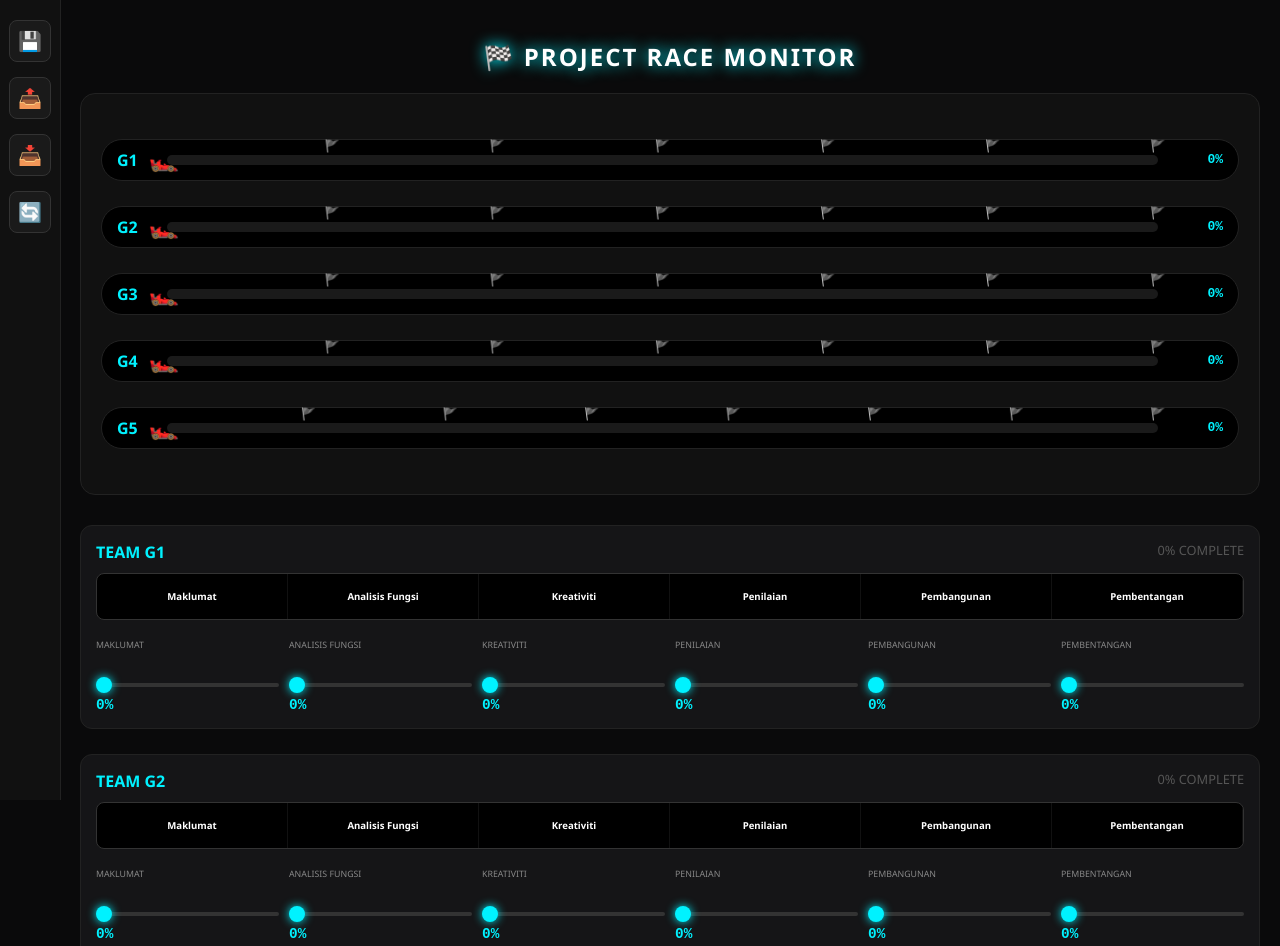
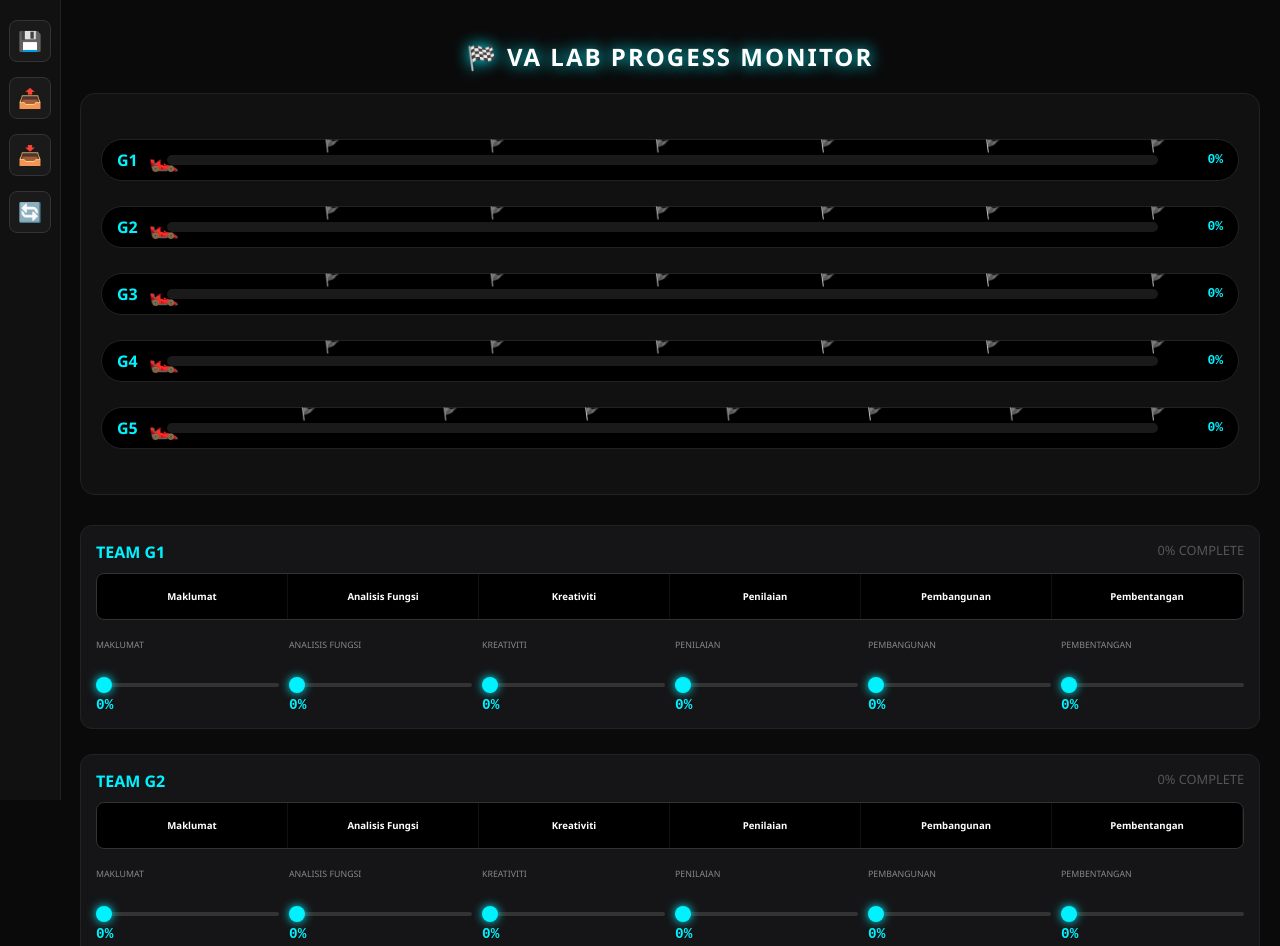
Before and after one commit to BPNKE/Race_meter, a plain HTML site: page index.html in a window 1280 px wide. Shown: the top 946 px of the page. Drawn offline with Linux system fonts and the light colour scheme.

Commit message:
Update index.html
tukar progress

```diff
--- a/index.html
+++ b/index.html
@@ -91,7 +91,7 @@
         <button class="side-btn" title="Reset All" onclick="resetAll()">🔄</button>
     </div>
 
-    <h2 style="text-align:center; letter-spacing: 2px; text-shadow: 0 0 15px var(--accent);">🏁 PROJECT RACE MONITOR</h2>
+    <h2 style="text-align:center; letter-spacing: 2px; text-shadow: 0 0 15px var(--accent);">🏁 VA LAB PROGESS MONITOR</h2>
 
     <div class="leaderboard-section"><div id="leaderboard-content"></div></div>
     <div id="phase-details"></div>
```
